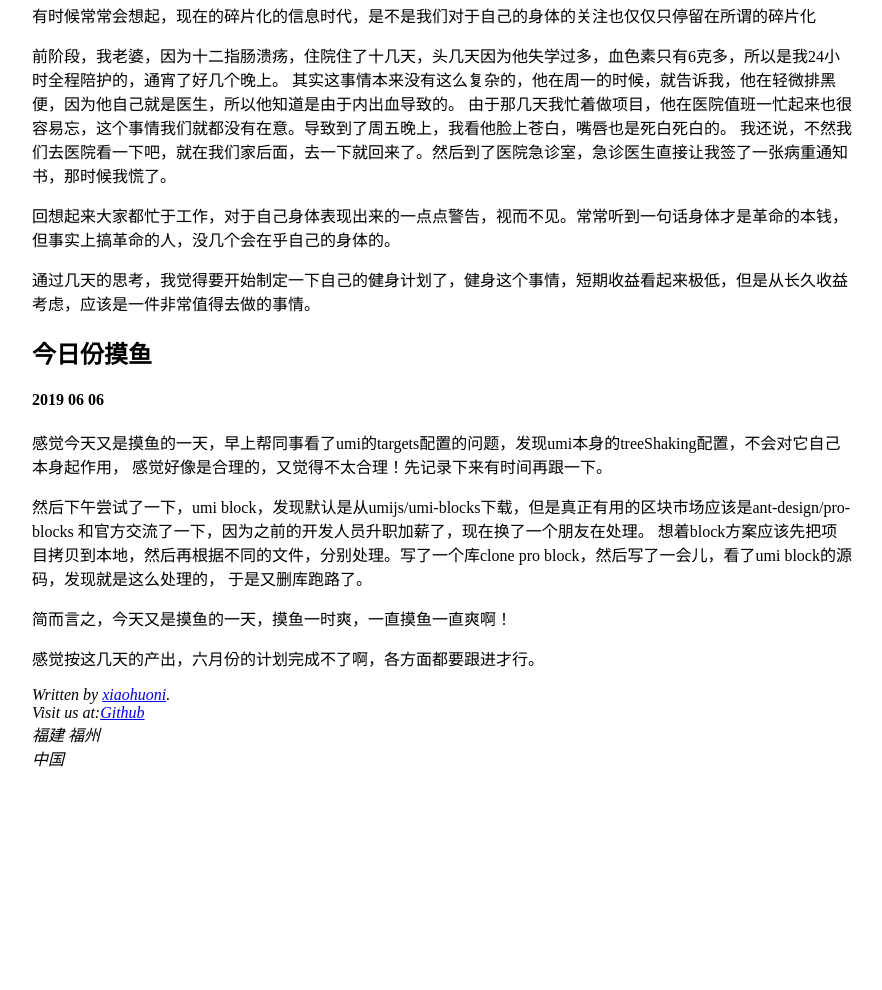
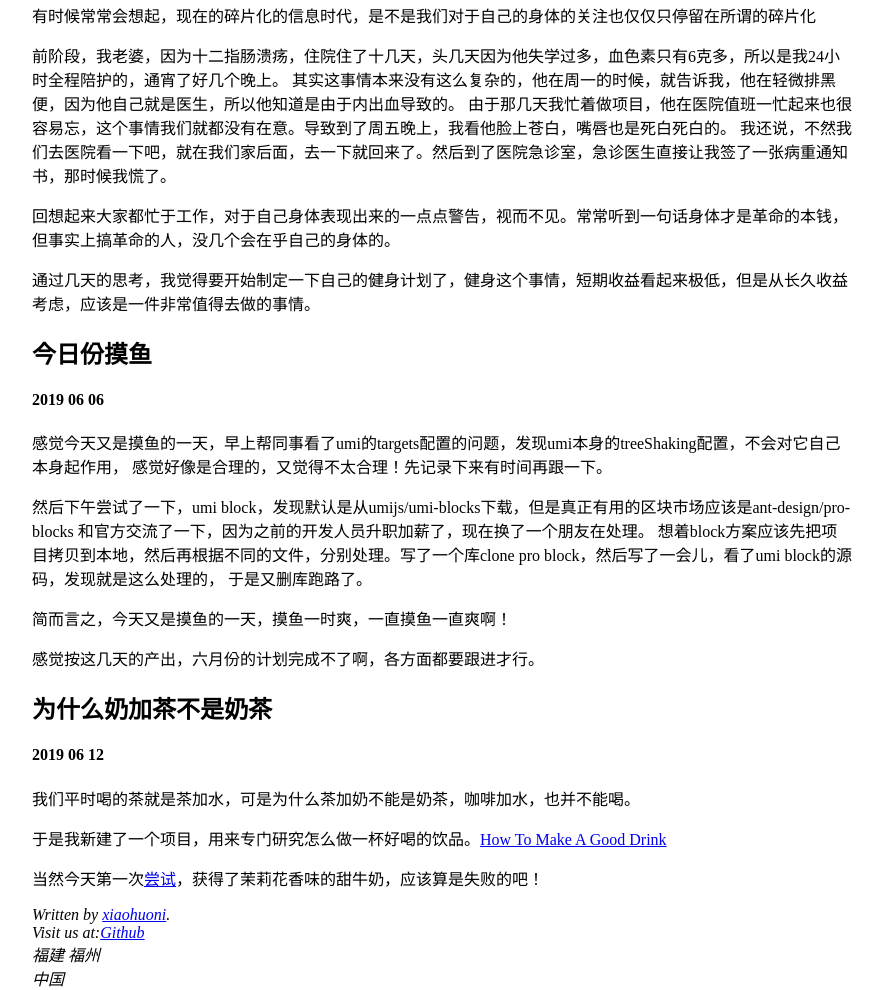
Before and after one commit to xiaohuoni/xiaohuoni, a website: page index.html in a window 1280 px wide. Shown: the part 1102-2092 px from the top of the page, without its empty margins (68-950 px from the left). Before the commit the page ends 1872 px from the top, so only its background shows below. Drawn offline with Linux system fonts and the light colour scheme.

Commit message:
20190612

```diff
--- a/index.html
+++ b/index.html
@@ -22,7 +22,7 @@
         <p>一个想着成为前端架构师的普通前端开发人员，以下导航链接，是一些与我相关的名词。</p>
     </header>
     <nav>
-        <a href="https://blog.csdn.net/onil_chen" target="_blank">SCDN</a>
+        <a href="https://blog.csdn.net/onil_chen" target="_blank">CSDN</a>
         <a href="https://umijs.org" target="_blank">Umi</a>
         <a href="https://pro.ant.design/" target="_blank">Ant Design Pro</a>
         <a href="https://alitajs.com" target="_blank">Alita</a>
@@ -85,12 +85,28 @@
                     </p>
                 </section>
             </article>
+            <article id="20190612">
+                <h2>为什么奶加茶不是奶茶</h2>
+                <h4>2019 06 12</h4>
+                <section>
+                    <p>
+                        我们平时喝的茶就是茶加水，可是为什么茶加奶不能是奶茶，咖啡加水，也并不能喝。
+                    </p>
+                    <p>
+                        于是我新建了一个项目，用来专门研究怎么做一杯好喝的饮品。<a href="https://github.com/xiaohuoni/How-to-make-a-good-drink" target="_blank">How To Make A Good Drink</a>
+                    </p>
+                    <p>
+                        当然今天第一次<a href="https://github.com/xiaohuoni/How-to-make-a-good-drink/issues/1" target="_blank">尝试</a>，获得了茉莉花香味的甜牛奶，应该算是失败的吧！
+                    </p>
+                </section>
+            </article>
         </div>
         <aside style="min-width: 260px;">
             <p>目录导航：</p>
             <a href="#20190604">突然的反思</a></br>
             <a href="#20190605">准备健身</a></br>
             <a href="#20190606">今日份摸鱼</a></br>
+            <a href="#20190612">为什么奶加茶不是奶茶</a></br>
         </aside>
 
     </main>
```
